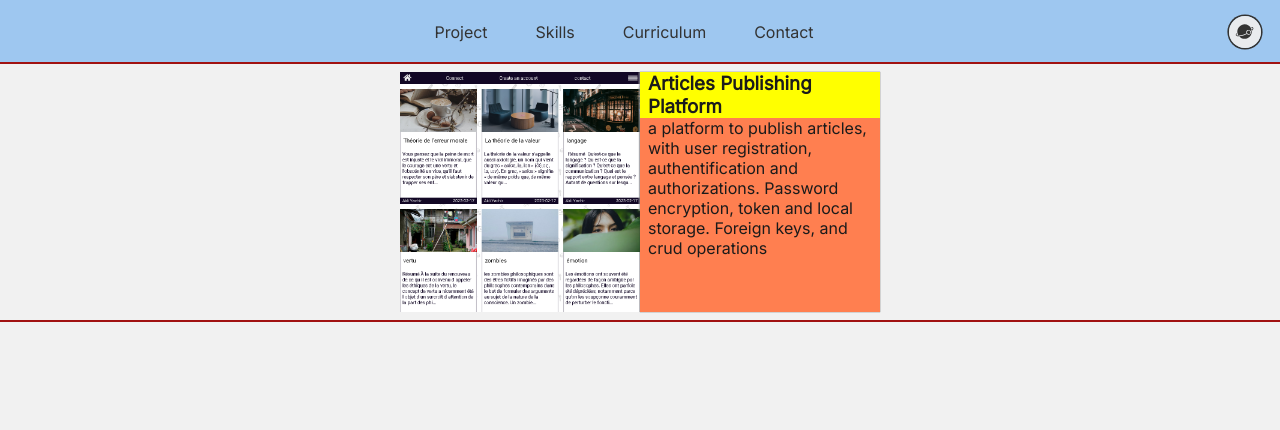
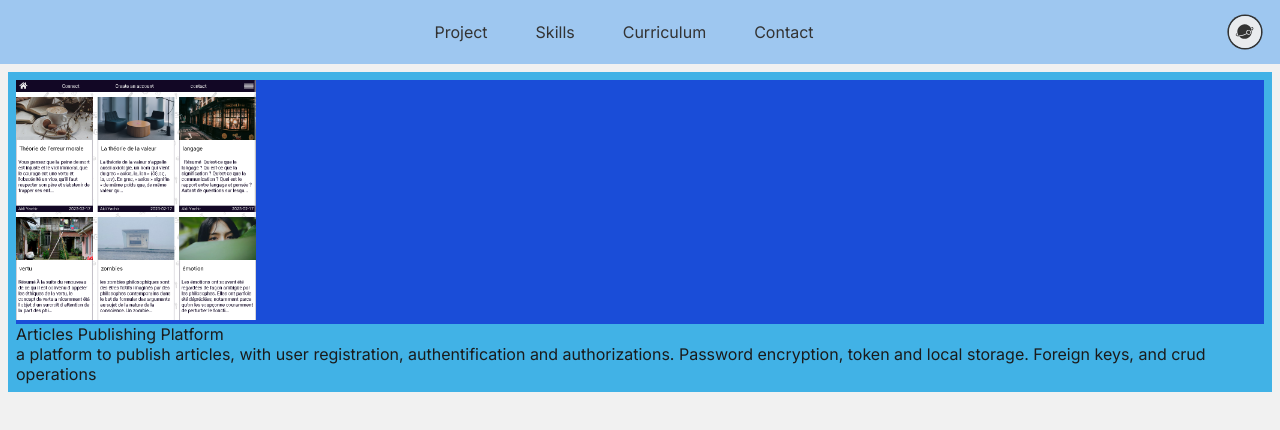
Before and after one commit to akliyachir/portfolio, a React (Vite) app: page / in a window 1280 px wide. Shown: the top 430 px of the page. Built offline with nearby package versions, Linux system fonts and the light colour scheme.

Commit message:
detailled descriptions added to card and design from the ground up

```diff
--- a/src/Components/5-ProjectCard/ProjectCard.css
+++ b/src/Components/5-ProjectCard/ProjectCard.css
@@ -1,43 +1,13 @@
 .light .ProjectCardContainer {
-	display: flex;
-	justify-content: center;
-	align-items: center;
-	box-shadow: 0 0 0 2px #a11212;
-	width: 100%;
+	background-color: rgb(65, 178, 230);
 	padding: 0.5rem;
-	flex-wrap: wrap;
+	margin: 0.5rem;
 }
 
-.light .firstHalfProjectCard {
-	background-color: purple;
+.light .ImageHalfProjectCard {
+	background-color: rgb(26, 77, 216);
 }
 
 .light .project_image_preview {
 	max-width: 15rem;
-	background-color: var(--clr-5);
-	display: block;
 }
-
-.light .secondHalfProjectCard {
-	align-self: flex-start;
-	width: 15rem;
-	height: 15rem;
-	box-shadow: 0 0 0 0.01rem var(--clr-5);
-	background-color: yellow;
-	display: flex;
-	flex-direction: column;
-	justify-content: flex-start;
-	align-items: center;
-}
-
-.light .secondHalfProjectCard h3 {
-	text-align: start;
-	padding-inline: 0.5rem;
-}
-
-.light .secondHalfProjectCard p:first-of-type {
-	padding-inline: 0.5rem;
-	background-color: coral;
-	width: 100%;
-	height: 100%;
-}
--- a/src/Components/5-ProjectCard/ProjectCard.jsx
+++ b/src/Components/5-ProjectCard/ProjectCard.jsx
@@ -1,18 +1,24 @@
 import './ProjectCard.css';
 
 export default function ProjectCard({
+	id,
 	project_name,
 	project_technologies,
 	project_description,
 	project_image_preview,
+	project_link,
+	project_github_repository,
+	project_tech,
+	backend,
+	frontend,
 }) {
 	return (
 		<div className='ProjectCardContainer'>
-			<div className='firstHalfProjectCard'>
+			<div className='ImageHalfProjectCard'>
 				<img src={project_image_preview} className='project_image_preview' alt='' />
 			</div>
 			<div className='secondHalfProjectCard'>
-				<h3>{project_name}</h3>
+				<div>{project_name}</div>
 				<p>{project_description}</p>
 			</div>
 		</div>
--- a/src/ListsAndFixedContent/projectsContent.js
+++ b/src/ListsAndFixedContent/projectsContent.js
@@ -6,6 +6,9 @@ const projectsContent = [
 		project_description:
 			'a platform to publish articles, with user registration, authentification and authorizations. Password encryption, token and local storage. Foreign keys, and crud operations',
 		project_image_preview: '/projectsImages/1-articles-publishing-platform.png',
+		project_link: 'https://my-article-online.netlify.app/',
+		project_github_repository:
+			'https://github.com/akliyachir/Mern_stack_Articles_Publishing_platform',
 		project_tech: {
 			backend: [
 				{
@@ -76,3 +79,18 @@ const projectsContent = [
 ];
 
 export default projectsContent;
+
+/*
+
+id
+project_name
+project_technologies
+project_description
+project_image_preview
+project_link
+project_github_repository
+project_tech
+backend
+frontend
+
+*/
--- a/src/page/RootLayout/RootLayout.css
+++ b/src/page/RootLayout/RootLayout.css
@@ -6,6 +6,7 @@
 	justify-content: flex-start;
 	align-items: center;
 	flex-direction: column;
+	background-color: cornflowerblue;
 }
 
 .dark .RootLayout > * {
```
